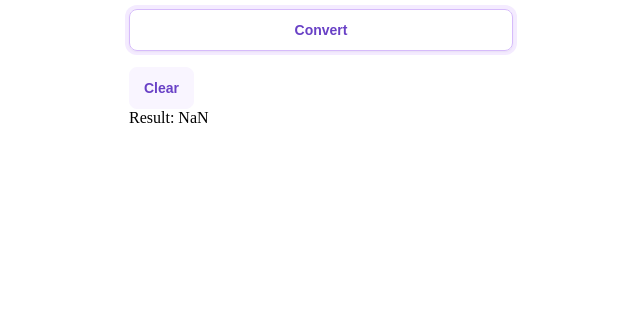
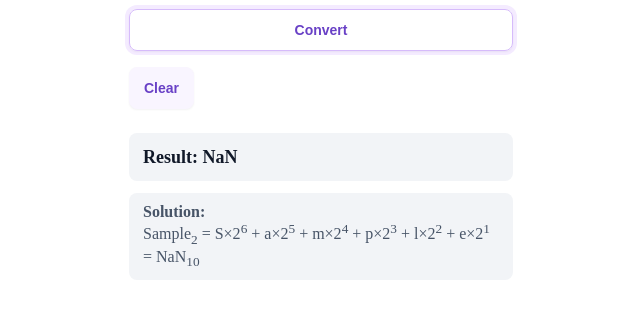
Before and after one commit to shoyo-22/bin2dec, a plain HTML site: page index.html in a window 1280 px wide. Both pictures are taken after typing "Sample" into the empty fields and a click on the button "Convert". Shown: the part 89-408 px from the top of the page, without its empty margins (319-959 px from the left). Drawn offline with Linux system fonts and the light colour scheme.

Commit message:
Show solution in footer section

```diff
--- a/index.html
+++ b/index.html
@@ -10,15 +10,18 @@
     <link rel="stylesheet" href="./styles.css" />
   </head>
   <body>
-    <main>
+    <main class="container">
       <h1>Bin2Dec</h1>
-      <form id="convert-form">
+      <form class="flex-column" id="convert-form">
         <input type="text" id="binary" placeholder="Enter binary number" />
         <button class="secondary" type="submit">Convert</button>
       </form>
       <button class="ghost" type="button" id="clear">Clear</button>
+    </main>
+    <footer class="container flex-column display-none">
       <p id="result"></p>
-    </main>
+      <p id="solution"></p>
+    </footer>
     <script src="./main.js" type="module"></script>
   </body>
 </html>
--- a/main.js
+++ b/main.js
@@ -1,25 +1,27 @@
 const convertForm = document.getElementById("convert-form");
 const binaryNumber = document.getElementById("binary");
 const resultSection = document.getElementById("result");
+const footer = document.querySelector("footer");
+const solutionSection = document.getElementById("solution");
 const clearBtn = document.getElementById("clear");
-let solved = false;
 
 convertForm.onsubmit = (event) => {
   event.preventDefault();
 
   let result = binToDecCalculate(binaryNumber.value);
-  solved = true;
 
+  footer.classList.remove("display-none");
   resultSection.textContent = `Result: ${result}`;
+  showSolution(binaryNumber.value, result);
 };
 
 clearBtn.onclick = () => {
   binaryNumber.value = "";
-}
+  footer.classList.add("display-none");
+};
 
 function binToDecCalculate(binary) {
   let decimal = 0;
-
   const binaryLength = binary.length;
 
   for (let i = 0; i < binaryLength; i++) {
@@ -28,3 +30,18 @@ function binToDecCalculate(binary) {
 
   return decimal;
 }
+
+function showSolution(input, output) {
+  let solution = "";
+
+  for (let i = 0; i < input.length; i++) {
+    solution += `${input[i]}&times;2<sup>${input.length - i}</sup>`;
+
+    if (i !== input.length - 1) {
+      solution += " + ";
+    }
+  }
+
+  solutionSection.innerHTML =
+    `<strong>Solution:</strong> <br />${input}<sub>2</sub> = ${solution} = ${output}<sub>10</sub>`;
+}
--- a/styles.css
+++ b/styles.css
@@ -4,8 +4,10 @@
   --primary-100: #f4ebff;
   --primary-300: #d6bbfb;
   --primary-700: #6941c6;
+  --gray-100: #f2f4f7;
   --gray-300: #d0d5dd;
   --gray-500: #667085;
+  --gray-600: #475467;
   --gray-900: #101828;
 
   --bradius: 8px;
@@ -24,17 +26,20 @@
   outline: none;
 }
 
-main {
+.container {
   max-width: 400px;
   width: 100%;
   margin: 0 auto;
   padding: 0.75rem 0.5rem;
 }
 
-form {
+.flex-column {
   display: flex;
   flex-direction: column;
   gap: 0.75rem;
+}
+
+form {
   margin-bottom: 1rem;
 }
 
@@ -65,6 +70,7 @@ button {
   border-radius: var(--bradius);
   padding: var(--padding-md);
   transition: var(--transition);
+  box-shadow: var(--shadow-xs);
   font-weight: 600;
   font-size: 14px;
   line-height: 20px;
@@ -99,3 +105,24 @@ button {
   background-color: var(--primary-50);
   box-shadow: var(--focus-shadow);
 }
+
+footer p {
+  border-radius: var(--bradius);
+  padding: var(--padding-md);
+  background-color: var(--gray-100);
+}
+
+#result {
+  color: var(--gray-900);
+  font-weight: 600;
+  font-size: 18px;
+  line-height: 28px;
+}
+
+#solution {
+  color: var(--gray-600);
+}
+
+.display-none {
+  display: none;
+}
```
